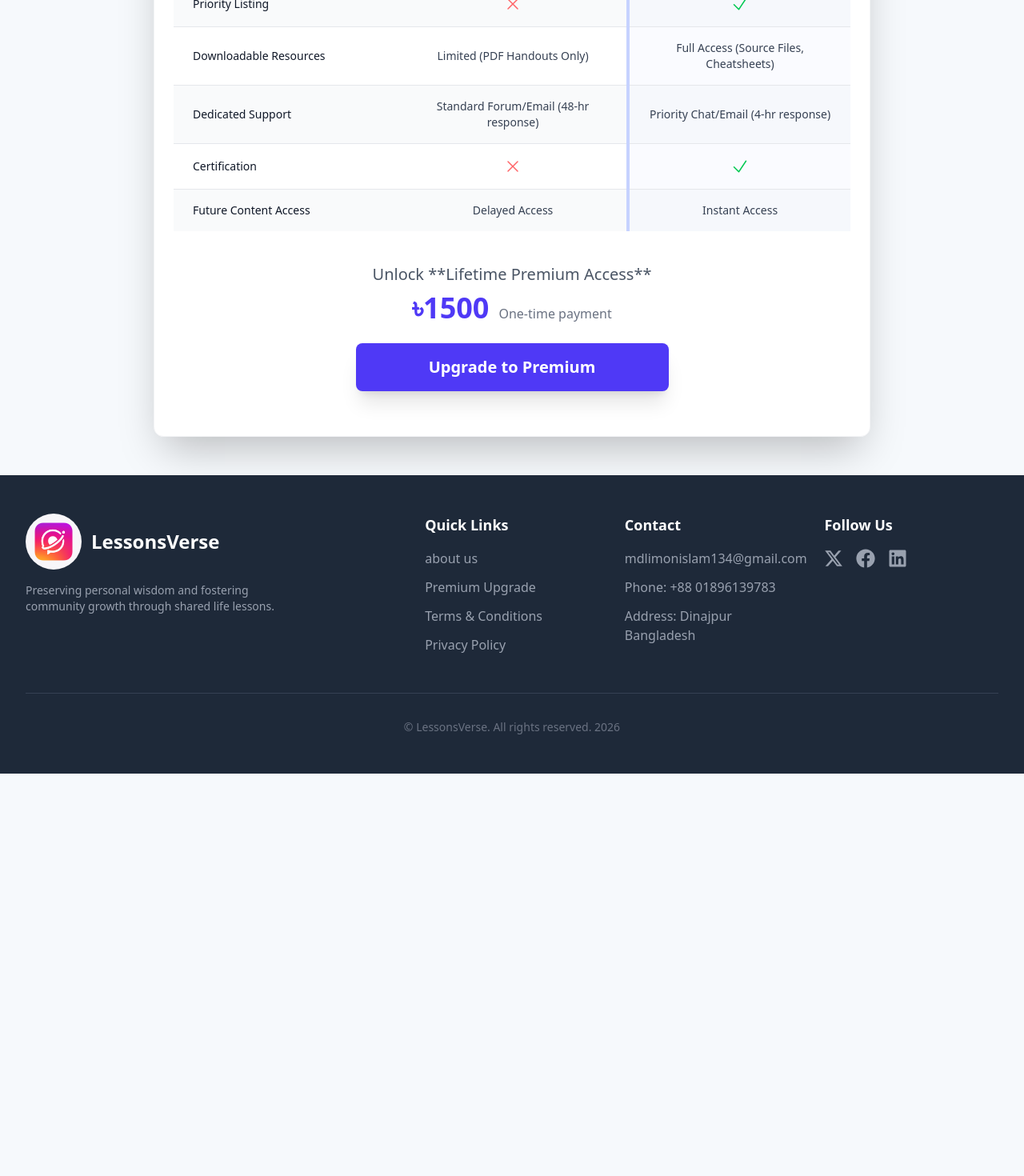
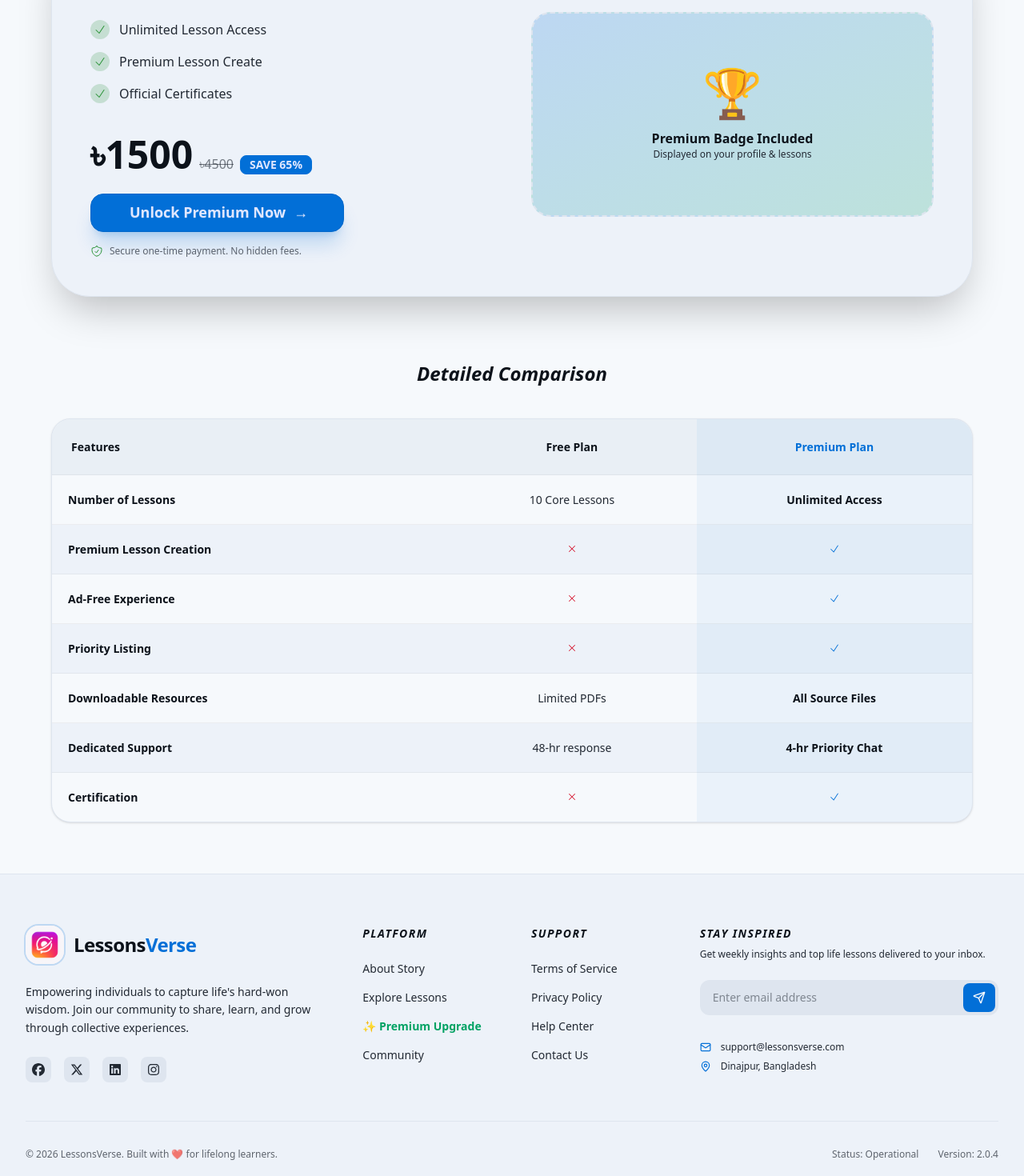
Before and after one commit to limon310/lessonsVerse-client, a React (Vite) app: page /upgrade-premium in a window 1280 px wide. Shown: the part 500-1970 px from the top of the page at 80% size. Before the commit the page ends 1467 px from the top, so only its background shows below. Built offline with nearby package versions, Linux system fonts and the light colour scheme; no server answers; sample sign-in values are in the browser's storage.

Commit message:
footer and premium upgrade page update

```diff
--- a/src/components/Shared/Footer/Footer.jsx
+++ b/src/components/Shared/Footer/Footer.jsx
@@ -1,81 +1,120 @@
 import { Link } from 'react-router'
 import logo from '../../../assets/images/logo.png'
-import { FaXTwitter } from "react-icons/fa6";
-import { FaFacebook } from "react-icons/fa";
-import { FaLinkedin } from "react-icons/fa";
+import { FaXTwitter, FaFacebook, FaLinkedin, FaInstagram } from "react-icons/fa6";
+import { Mail, Phone, MapPin, Send } from 'lucide-react';
+
 const Footer = () => {
+  const currentYear = new Date().getFullYear();
+
   return (
-      <footer className="bg-gray-800 text-white mt-12">
-        <div className="max-w-7xl mx-auto py-12 px-4 sm:px-6 lg:px-8">
-          <div className="grid grid-cols-2 gap-8 md:grid-cols-4 lg:grid-cols-5">
+    <footer className="bg-base-200 border-t border-base-300 pt-16 pb-8 text-neutral-content">
+      <div className="max-w-7xl mx-auto px-6 lg:px-8">
 
-            <div className="col-span-2 md:col-span-1 lg:col-span-2 space-y-4">
-              <Link to='/' className="flex items-center space-x-3 text-2xl font-bold text-white">
-                <span className="text-indigo-400 text-3xl"><img className='w-[70px] h-[70px] rounded-full' src={logo} alt="" /></span>
-                <span>LessonsVerse</span>
+        <div className="grid grid-cols-1 md:grid-cols-2 lg:grid-cols-12 gap-12 mb-12">
+
+          {/* Brand & Mission - 4 Columns */}
+          <div className="lg:col-span-4 space-y-6">
+            <Link to='/' className="flex items-center space-x-3 group">
+              <img
+                className='w-12 h-12 rounded-2xl ring-2 ring-primary/20 group-hover:ring-primary transition-all duration-300'
+                src={logo}
+                alt="LessonsVerse Logo"
+              />
+              <span className="text-2xl font-black text-neutral tracking-tight">
+                Lessons<span className="text-primary">Verse</span>
+              </span>
             </Link>
-              <p className="text-gray-400 text-sm max-w-xs">
-                Preserving personal wisdom and fostering community growth through shared life lessons.
+            <p className="text-sm leading-relaxed max-w-sm">
+              Empowering individuals to capture life's hard-won wisdom. Join our community to share, learn, and grow through collective experiences.
             </p>
+            <div className="flex items-center gap-4">
+              {[
+                { icon: <FaFacebook />, link: "https://www.facebook.com/mdlimon.islam.1422409", label: "Facebook" },
+                { icon: <FaXTwitter />, link: "https://x.com/", label: "Twitter" },
+                { icon: <FaLinkedin />, link: "https://www.linkedin.com/in/limon-dev/", label: "LinkedIn" },
+                { icon: <FaInstagram />, link: "https://www.instagram.com/", label: "Instagram" },
+              ].map((social, idx) => (
+                <a
+                  key={idx}
+                  href={social.link}
+                  target='_blank'
+                  className="p-2 bg-base-300 rounded-lg hover:bg-primary hover:text-white transition-all duration-300 transform hover:-translate-y-1"
+                  aria-label={social.label}
+                >
+                  {social.icon}
+                </a>
+              ))}
+            </div>
           </div>
 
-            <div className="col-span-1">
-              <h3 className="text-lg font-semibold text-white mb-4">Quick Links</h3>
-              <ul className="space-y-3">
-                <li>
-                  <Link to="" className="text-gray-400 hover:text-indigo-400 transition duration-150">about us</Link>
-                </li>
-                <li>
-                  <Link to="/upgrade-premium" className="text-gray-400 hover:text-indigo-400 transition duration-150">Premium Upgrade</Link>
-                </li>
-                <li>
-                  <Link to="" className="text-gray-400 hover:text-indigo-400 transition duration-150">Terms & Conditions</Link>
-                </li>
-                <li>
-                  <Link to="" className="text-gray-400 hover:text-indigo-400 transition duration-150">Privacy Policy</Link>
-                </li>
+          {/* Quick Links - 2 Columns */}
+          <div className="lg:col-span-2">
+            <h3 className="text-sm font-bold uppercase tracking-widest text-neutral mb-6 italic">Platform</h3>
+            <ul className="space-y-4 text-sm">
+              <li><Link to="/about" className="hover:text-primary transition-colors">About Story</Link></li>
+              <li><Link to="/public-lessons" className="hover:text-primary transition-colors">Explore Lessons</Link></li>
+              <li><Link to="/upgrade-premium" className="flex items-center gap-2 hover:text-primary transition-colors font-bold text-accent">
+                ✨ Premium Upgrade
+              </Link></li>
+              <li><Link to="/community" className="hover:text-primary transition-colors">Community</Link></li>
             </ul>
           </div>
 
-            <div className="col-span-1">
-              <h3 className="text-lg font-semibold text-white mb-4">Contact</h3>
-              <ul className="space-y-3">
-                <li className="text-gray-400">
-                  <span className="hover:text-indigo-400">mdlimonislam134@gmail.com</span>
-                </li>
-                <li className="text-gray-400">
-                  Phone: <span className="hover:text-indigo-400">+88 01896139783</span>
-                </li>
-                <li className="text-gray-400">
-                  Address: Dinajpur Bangladesh
-                </li>
+          {/* Support - 2 Columns */}
+          <div className="lg:col-span-2">
+            <h3 className="text-sm font-bold uppercase tracking-widest text-neutral mb-6 italic">Support</h3>
+            <ul className="space-y-4 text-sm">
+              <li><Link to="/terms" className="hover:text-primary transition-colors">Terms of Service</Link></li>
+              <li><Link to="/privacy" className="hover:text-primary transition-colors">Privacy Policy</Link></li>
+              <li><Link to="/help" className="hover:text-primary transition-colors">Help Center</Link></li>
+              <li><Link to="/contact" className="hover:text-primary transition-colors">Contact Us</Link></li>
             </ul>
           </div>
 
-            <div className="col-span-2 md:col-span-2 lg:col-span-1">
-              <h3 className="text-lg font-semibold text-white mb-4">Follow Us</h3>
-              <div className="flex space-x-4">
-                <Link to='' className="text-gray-400 hover:text-white transition duration-150" aria-label="Follow us on X (Twitter)">
-                  <FaXTwitter size={24} />
-                </Link>
-                <Link to="" className="text-gray-400 hover:text-white transition duration-150" aria-label="Follow us on Facebook">
-                  <FaFacebook size={24} />
-                </Link>
-                <Link to="" className="text-gray-400 hover:text-white transition duration-150" aria-label="Follow us on LinkedIn">
-                  <FaLinkedin size={24} />
-                </Link>
+          {/* Newsletter - 4 Columns */}
+          <div className="lg:col-span-4 space-y-6">
+            <h3 className="text-sm font-bold uppercase tracking-widest text-neutral mb-2 italic">Stay Inspired</h3>
+            <p className="text-xs">Get weekly insights and top life lessons delivered to your inbox.</p>
+            <form className="relative group">
+              <input
+                type="email"
+                placeholder="Enter email address"
+                className="w-full bg-base-300 border-none rounded-xl py-3 pl-4 pr-12 text-sm focus:ring-2 focus:ring-primary transition-all outline-none"
+              />
+              <button
+                type="submit"
+                className="absolute right-1 top-1 bottom-1 px-3 bg-primary text-white rounded-lg hover:bg-primary-focus transition-colors"
+              >
+                <Send size={16} />
+              </button>
+            </form>
+            <div className="space-y-2 pt-2">
+              <div className="flex items-center gap-3 text-xs">
+                <Mail size={14} className="text-primary" />
+                <span>support@lessonsverse.com</span>
+              </div>
+              <div className="flex items-center gap-3 text-xs">
+                <MapPin size={14} className="text-primary" />
+                <span>Dinajpur, Bangladesh</span>
               </div>
             </div>
           </div>
 
-          <div className="mt-12 pt-8 border-t border-gray-700">
-            <p className="text-center text-sm text-gray-500">
-              &copy; <span id="currentYear"></span>LessonsVerse. All rights reserved. {new Date().getFullYear()}
+        </div>
+
+        {/* Bottom Bar */}
+        <div className="pt-8 border-t border-base-300 flex flex-col md:flex-row justify-between items-center gap-4">
+          <p className="text-[12px] font-medium opacity-70">
+            &copy; {currentYear} LessonsVerse. Built with ❤️ for lifelong learners.
           </p>
+          <div className="flex gap-6 text-[12px] opacity-70">
+            <span>Status: Operational</span>
+            <span>Version: 2.0.4</span>
+          </div>
         </div>
       </div>
     </footer>
-  )
-}
+  );
+};
 
-export default Footer
+export default Footer;
--- a/src/pages/PricingComparisonTable/PricingComparisonTable.jsx
+++ b/src/pages/PricingComparisonTable/PricingComparisonTable.jsx
@@ -1,150 +1,137 @@
-
 import React from 'react';
-import { HiCheck, HiXMark } from 'react-icons/hi2';
+import { motion } from 'framer-motion';
+import { HiCheck, HiXMark, HiOutlineShieldCheck, HiOutlineBolt } from 'react-icons/hi2';
 import useAuth from '../../hooks/useAuth';
 import useAxiosSecure from '../../hooks/useAxiosSecure';
 
 const comparisonFeatures = [
-    {
-        name: "Number of Lessons",
-        free: "10 Core Lessons",
-        premium: "Unlimited Access",
-        isBoolean: false
-    },
-    {
-        name: "Premium Lesson Creation",
-        free: "No",
-        premium: "Yes",
-        isBoolean: false
-    },
-    {
-        name: "Ad-Free Experience",
-        free: false,
-        premium: true,
-        isBoolean: true
-    },
-    {
-        name: "Priority Listing",
-        free: false,
-        premium: true,
-        isBoolean: true
-    },
-    {
-        name: "Downloadable Resources",
-        free: "Limited (PDF Handouts Only)",
-        premium: "Full Access (Source Files, Cheatsheets)",
-        isBoolean: false
-    },
-    {
-        name: "Dedicated Support",
-        free: "Standard Forum/Email (48-hr response)",
-        premium: "Priority Chat/Email (4-hr response)",
-        isBoolean: false
-    },
-    {
-        name: "Certification",
-        free: false,
-        premium: true,
-        isBoolean: true
-    },
-    {
-        name: "Future Content Access",
-        free: "Delayed Access",
-        premium: "Instant Access",
-        isBoolean: false
-    },
+    { name: "Number of Lessons", free: "10 Core Lessons", premium: "Unlimited Access", isBoolean: false },
+    { name: "Premium Lesson Creation", free: false, premium: true, isBoolean: true },
+    { name: "Ad-Free Experience", free: false, premium: true, isBoolean: true },
+    { name: "Priority Listing", free: false, premium: true, isBoolean: true },
+    { name: "Downloadable Resources", free: "Limited PDFs", premium: "All Source Files", isBoolean: false },
+    { name: "Dedicated Support", free: "48-hr response", premium: "4-hr Priority Chat", isBoolean: false },
+    { name: "Certification", free: false, premium: true, isBoolean: true },
 ];
-
-const renderFeature = (value, isBoolean) => {
-    if (isBoolean) {
-        return value ? (
-            <HiCheck className="h-6 w-6 text-green-500 mx-auto" aria-label="Available" />
-        ) : (
-            <HiXMark className="h-6 w-6 text-red-400 mx-auto" aria-label="Not Available" />
-        );
-    }
-    return <span className="text-gray-700 font-medium">{value}</span>;
-};
 
 const PricingComparisonTable = () => {
     const { user } = useAuth();
     const axiosSecure = useAxiosSecure();
-    // handle payment
-    const price = 1500;  // meaning $1500 or 1500 BDT?
-    const packageType = "Premium";
-    const userId = crypto.randomUUID();
+    const price = 1500;
 
     const handleUpgrade = async () => {
         const paymentInfo = {
             package_name: "Premium Membership",
             price,
             customer_email: user?.email,
-            plan: packageType,
-            customer_id: userId,
+            plan: "Premium",
+            customer_id: crypto.randomUUID(),
         };
-
         const res = await axiosSecure.post('/create-checkout-session', paymentInfo);
-
-        // redirect user to Stripe Checkout
         window.location.href = res.data.url;
     };
 
     return (
-        <div className="max-w-4xl mx-auto my-12 p-6 bg-white shadow-2xl rounded-xl border border-gray-100">
-            <h2 className="text-3xl font-extrabold text-gray-900 text-center mb-8">
-                Choose Your Learning Path
-            </h2>
+        <div className="bg-base-100 min-h-screen py-16 px-4">
+            <div className="max-w-6xl mx-auto">
 
-            <table className="min-w-full divide-y divide-gray-200">
-                <thead className="bg-indigo-50/70">
-                    <tr>
-                        <th className="px-6 py-4 text-left text-sm font-semibold text-gray-800 tracking-wider w-1/3">
-                            Feature
-                        </th>
-                        <th className="px-6 py-4 text-center text-lg font-bold text-gray-700 tracking-wider">
-                            Basic <span className="text-xs font-medium text-gray-500 block">(Free)</span>
-                        </th>
-                        <th className="px-6 py-4 text-center text-lg font-bold text-indigo-700 tracking-wider border-l-4 border-indigo-600">
-                            Premium <span className="text-xs font-medium text-indigo-600 block">(Lifetime)</span>
-                        </th>
+                {/* Header Section */}
+                <div className="text-center mb-16">
+                    <motion.div
+                        initial={{ opacity: 0, y: -20 }}
+                        animate={{ opacity: 1, y: 0 }}
+                        className="inline-flex items-center gap-2 px-4 py-2 rounded-full bg-primary/10 text-primary text-sm font-bold mb-4 uppercase tracking-widest"
+                    >
+                        <HiOutlineBolt />
+                        Upgrade Your Experience
+                    </motion.div>
+                    <h1 className="text-4xl md:text-6xl font-black text-neutral mb-6">
+                        Ready to Become a <span className="text-primary italic">Pro?</span>
+                    </h1>
+                    <p className="text-neutral-content max-w-2xl mx-auto text-lg">
+                        Join 5,000+ learners who have upgraded to premium to unlock exclusive wisdom and career-ready resources.
+                    </p>
+                </div>
+
+                {/* Main Hero Card */}
+                <motion.div
+                    initial={{ opacity: 0, scale: 0.95 }}
+                    animate={{ opacity: 1, scale: 1 }}
+                    className="relative bg-base-200 rounded-[3rem] border border-base-300 p-8 md:p-12 mb-20 overflow-hidden shadow-2xl"
+                >
+                    <div className="grid grid-cols-1 lg:grid-cols-2 gap-12 items-center">
+                        <div>
+                            <h2 className="text-3xl font-bold text-neutral mb-6">Premium Lifetime Plan</h2>
+                            <ul className="space-y-4">
+                                {["Unlimited Lesson Access", "Premium Lesson Create", "Official Certificates"].map((item, i) => (
+                                    <li key={i} className="flex items-center gap-3 text-neutral-content font-medium">
+                                        <div className="p-1 bg-success/20 text-success rounded-full"><HiCheck /></div>
+                                        {item}
+                                    </li>
+                                ))}
+                            </ul>
+
+                            <div className="mt-10">
+                                <div className="flex items-baseline gap-2 mb-6">
+                                    <span className="text-5xl font-black text-neutral">৳1500</span>
+                                    <span className="text-neutral-content/60 line-through">৳4500</span>
+                                    <span className="badge badge-primary font-bold">SAVE 65%</span>
+                                </div>
+                                <button
+                                    onClick={handleUpgrade}
+                                    className="btn btn-primary btn-lg px-12 rounded-2xl shadow-xl shadow-primary/20 group w-full md:w-auto"
+                                >
+                                    Unlock Premium Now
+                                    <motion.span animate={{ x: [0, 5, 0] }} transition={{ repeat: Infinity }}>→</motion.span>
+                                </button>
+                                <p className="mt-4 flex items-center gap-2 text-xs text-neutral-content/70">
+                                    <HiOutlineShieldCheck className="text-success w-4 h-4" />
+                                    Secure one-time payment. No hidden fees.
+                                </p>
+                            </div>
+                        </div>
+
+                        <div className="hidden lg:block relative">
+                            {/* Decorative Image/Element */}
+                            <div className="w-full h-64 bg-gradient-to-br from-primary/20 to-accent/20 rounded-3xl border-2 border-dashed border-base-300 flex items-center justify-center">
+                                <div className="text-center p-8">
+                                    <div className="text-6xl mb-4">🏆</div>
+                                    <p className="font-bold text-neutral">Premium Badge Included</p>
+                                    <p className="text-xs text-neutral-content">Displayed on your profile & lessons</p>
+                                </div>
+                            </div>
+                        </div>
+                    </div>
+                </motion.div>
+
+                {/* Detailed Comparison Table */}
+                <div className="mt-20">
+                    <h3 className="text-2xl font-bold text-center text-neutral mb-10 italic">Detailed Comparison</h3>
+                    <div className="overflow-x-auto rounded-3xl border border-base-300 shadow-sm bg-base-100">
+                        <table className="table table-zebra w-full text-center">
+                            <thead>
+                                <tr className="bg-base-300/50 text-neutral">
+                                    <th className="text-left p-6">Features</th>
+                                    <th>Free Plan</th>
+                                    <th className="bg-primary/5 text-primary">Premium Plan</th>
                                 </tr>
                             </thead>
-
-                <tbody className="bg-white divide-y divide-gray-200">
-                    {comparisonFeatures.map((feature, index) => (
-                        <tr key={index} className={index % 2 === 0 ? 'bg-white' : 'bg-gray-50'}>
-                            <td className="px-6 py-4 whitespace-normal text-sm font-medium text-gray-900">
-                                {feature.name}
+                            <tbody>
+                                {comparisonFeatures.map((f, i) => (
+                                    <tr key={i}>
+                                        <td className="text-left font-semibold text-neutral p-5">{f.name}</td>
+                                        <td className="text-neutral-content">
+                                            {f.isBoolean ? (f.free ? <HiCheck className="mx-auto text-success" /> : <HiXMark className="mx-auto text-error" />) : f.free}
                                         </td>
-                            <td className="px-6 py-4 whitespace-normal text-sm text-center">
-                                {renderFeature(feature.free, feature.isBoolean)}
-                            </td>
-                            <td className="px-6 py-4 whitespace-normal text-sm text-center font-semibold bg-indigo-50/30 border-l-4 border-indigo-200">
-                                {renderFeature(feature.premium, feature.isBoolean)}
+                                        <td className="bg-primary/5 font-bold text-neutral">
+                                            {f.isBoolean ? (f.premium ? <HiCheck className="mx-auto text-primary" /> : <HiXMark className="mx-auto" />) : f.premium}
                                         </td>
                                     </tr>
                                 ))}
                             </tbody>
                         </table>
-
-            {/* --- Stripe Checkout SECTION --- */}
-            <div className="p-8 pt-10 bg-white text-center rounded-b-xl">
-                <p className="text-xl font-medium text-gray-600 mb-2">
-                    Unlock **Lifetime Premium Access**
-                </p>
-                <div className="text-4xl font-extrabold text-indigo-600 mb-6">
-                    ৳1500
-                    <span className="text-base font-normal text-gray-500 ml-3">
-                        One-time payment
-                    </span>
                     </div>
-
-                <button
-                    onClick={handleUpgrade}
-                    className="w-full sm:w-2/3 lg:w-1/2 py-4 px-8 bg-indigo-600 text-white font-bold text-xl rounded-lg shadow-xl hover:bg-indigo-700 transition duration-300 transform hover:scale-[1.02] active:scale-[0.98]"
-                >
-                    Upgrade to Premium
-                </button>
+                </div>
             </div>
         </div>
     );
```
Lines whose indentation alone changed are shown as unchanged.
